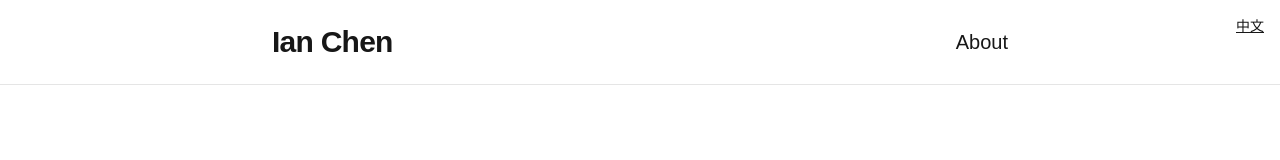
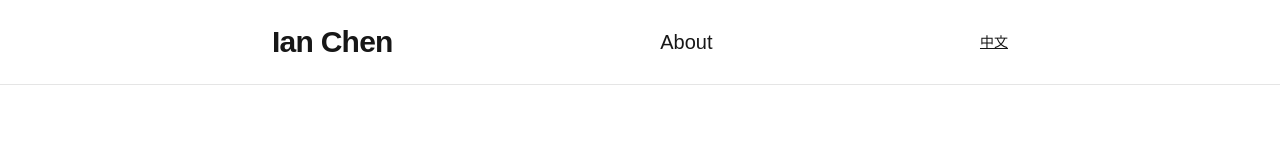
Before and after one commit to ianchen9527/ian-portfolio, a Next.js app: page /about in a window 1280 px wide. Shown: the top 160 px of the page. Built offline with nearby package versions, Linux system fonts and the light colour scheme.

Commit message:
style(layout): move LocaleSwitcher into nav bar as inline item

```diff
--- a/src/components/Header.tsx
+++ b/src/components/Header.tsx
@@ -29,8 +29,8 @@ export default function Header() {
           </li>
           {/* more page here */}
         </ul>
+        <LocaleSwitcher />
       </nav>
-      <LocaleSwitcher />
     </header>
   )
 }
--- a/src/components/LocaleSwitcher.tsx
+++ b/src/components/LocaleSwitcher.tsx
@@ -15,10 +15,7 @@ export default function LocaleSwitcher() {
   }
 
   return (
-    <button
-      onClick={switchLocale}
-      className="text-sm underline absolute top-4 right-4 cursor-pointer"
-    >
+    <button onClick={switchLocale} className="text-sm underline cursor-pointer">
       {nextLocale === "zh" ? "中文" : "English"}
     </button>
   )
```
